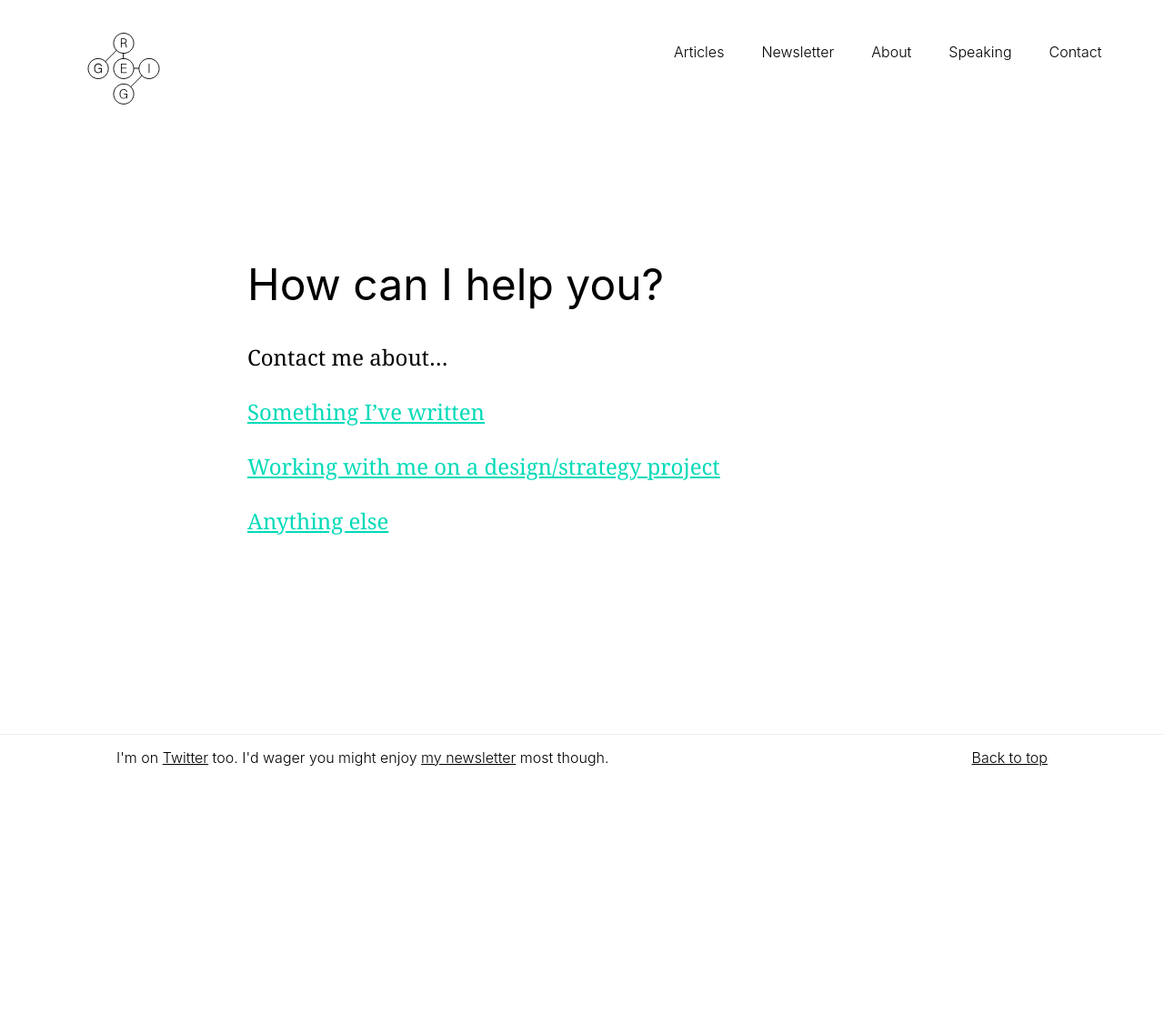
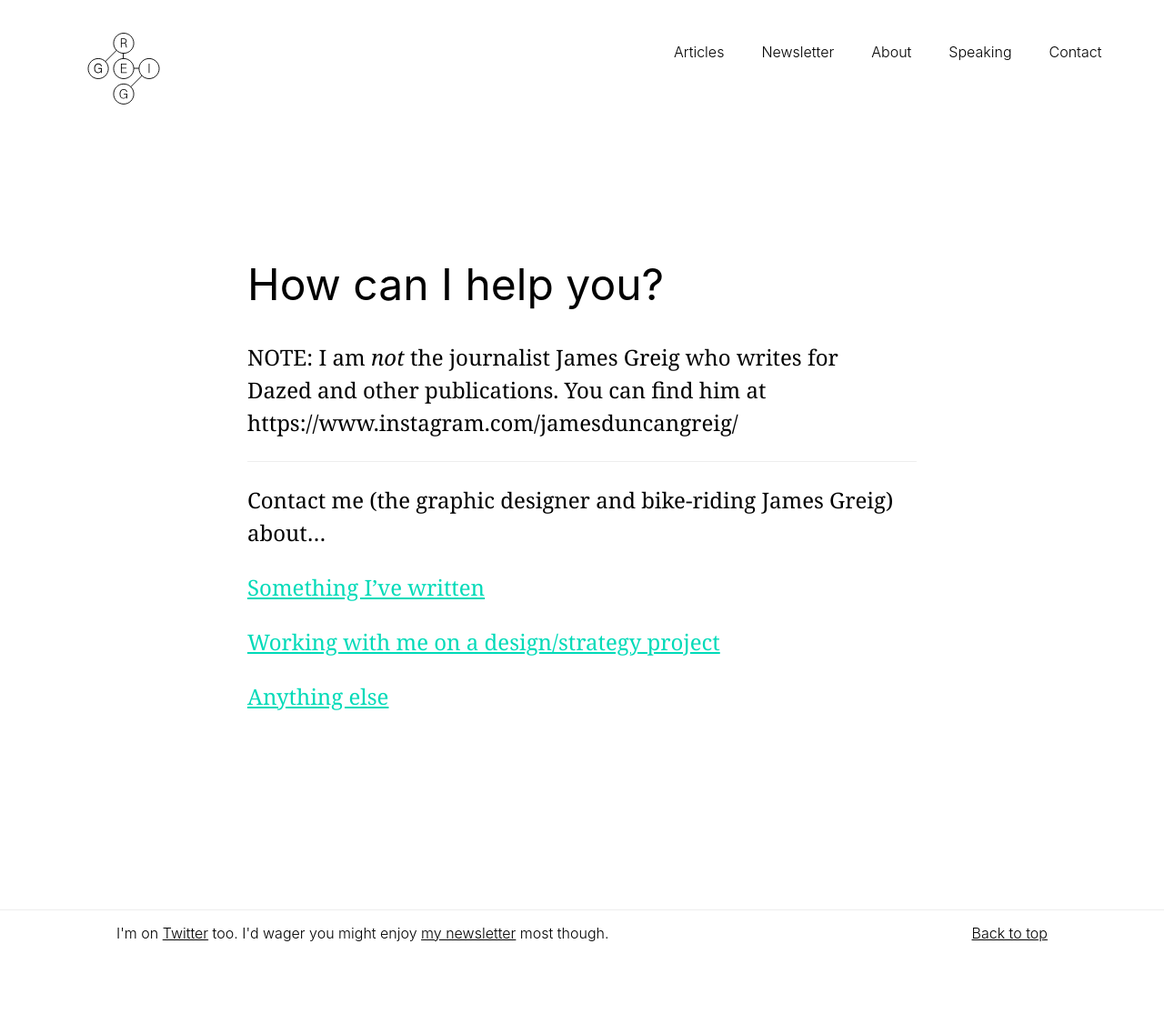
Before and after one commit to j-greig/greig, a Jekyll site: the page built from contact.md, in a window 1280 px wide. Shown: the whole page at 91% size. Built offline with Jekyll 4.4.1, drawn with Linux system fonts in a browser that asks for light colours; nearby versions of some CDN libraries; before the commit the page ends 922 px from its top, so only the background shows below that.

Commit message:
Update contact.md with NOT THAT JAMES GREIG info

```diff
--- a/contact.md
+++ b/contact.md
@@ -6,7 +6,11 @@ date: 2016-05-18T21:20:44+00:00
 layout: page
 guid: http://greig.cc/contact/
 ---
-Contact me about...
+NOTE: I am *not* the journalist James Greig who writes for Dazed and other publications. You can find him at https://www.instagram.com/jamesduncangreig/
+
+<hr>
+
+Contact me (the graphic designer and bike-riding James Greig) about...
 
 <a href="mailto:james@greig.cc?Subject=Something you've written">Something I've written</a>
 
```
